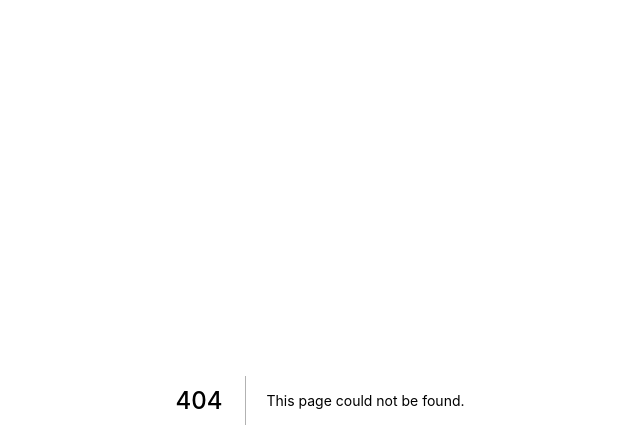
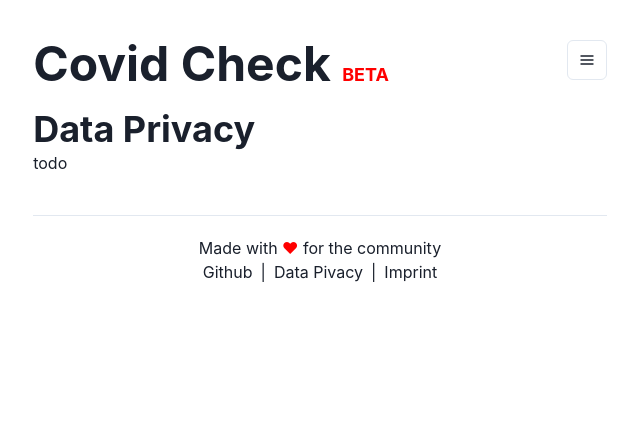
Before and after one commit to timokoenig/covid-validator, a Next.js app: page /privacy in a window 1280 px wide. Before the commit this address had no page. Shown: the top 448 px of the page, without its empty margins (320-960 px from the left). Built offline with nearby package versions, Linux system fonts and the light colour scheme.

Commit message:
Add privacy page

```diff
--- a/components/footer.tsx
+++ b/components/footer.tsx
@@ -14,8 +14,12 @@ const Footer = () => (
       </Text>
     </Center>
     <Center mb="20">
-      <Link href="https://github.com/timokoenig" target="_blank" px="2">
-        Timo Koenig
+      <Link href="https://github.com/timokoenig/covid-check" target="_blank" px="2">
+        Github
+      </Link>
+      |
+      <Link href="/privacy" px="2">
+        Data Pivacy
       </Link>
       |
       <Link href="/imprint" px="2">
--- /dev/null
+++ b/pages/privacy.tsx
@@ -0,0 +1,15 @@
+import React from 'react'
+import { Container, Heading, Text } from '@chakra-ui/react'
+import Header from '../components/header'
+import Footer from '../components/footer'
+
+const PrivacyPage = () => (
+  <Container marginTop={10}>
+    <Header />
+    <Heading>Data Privacy</Heading>
+    <Text mb="10">todo</Text>
+    <Footer />
+  </Container>
+)
+
+export default PrivacyPage
```
